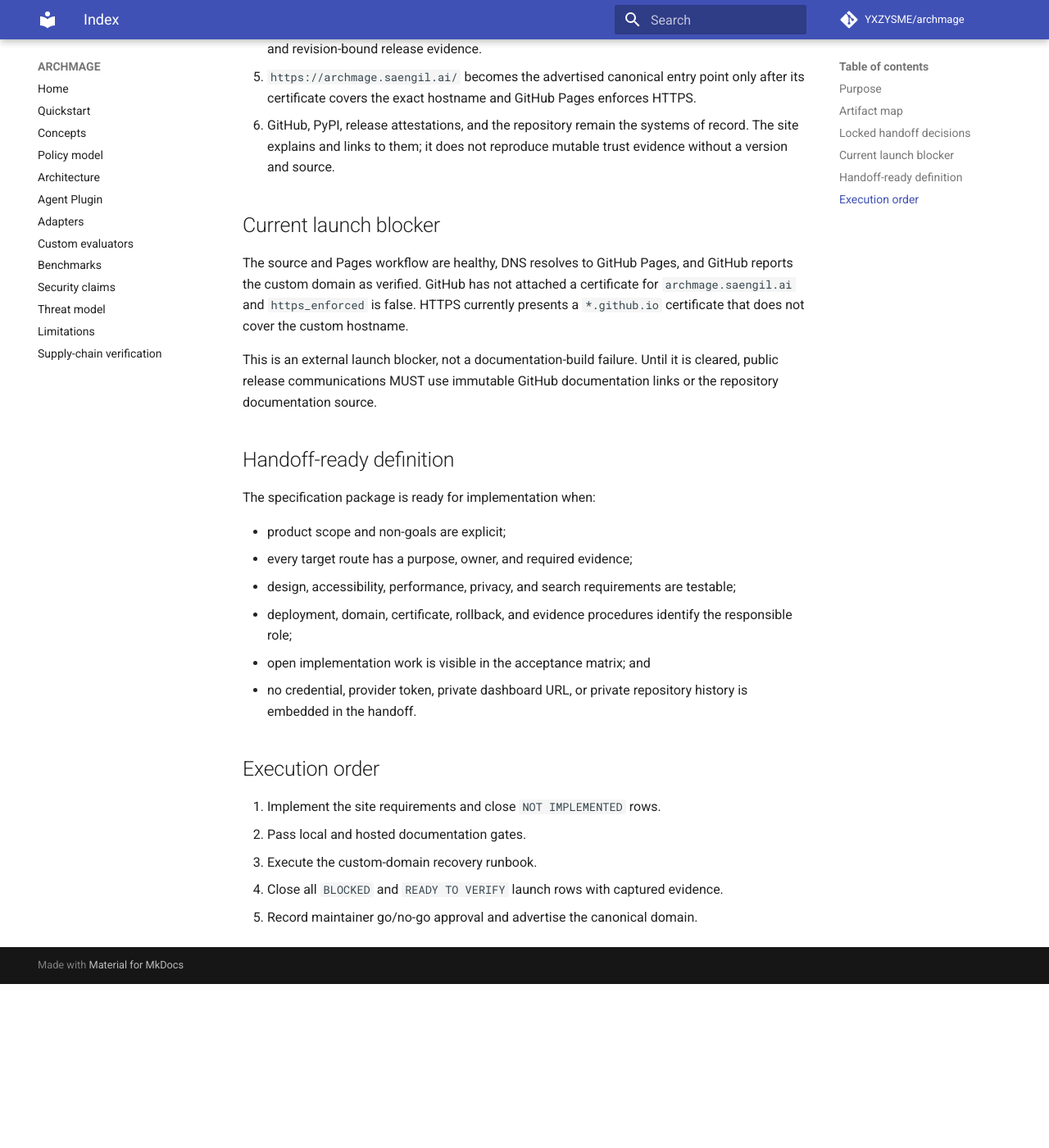
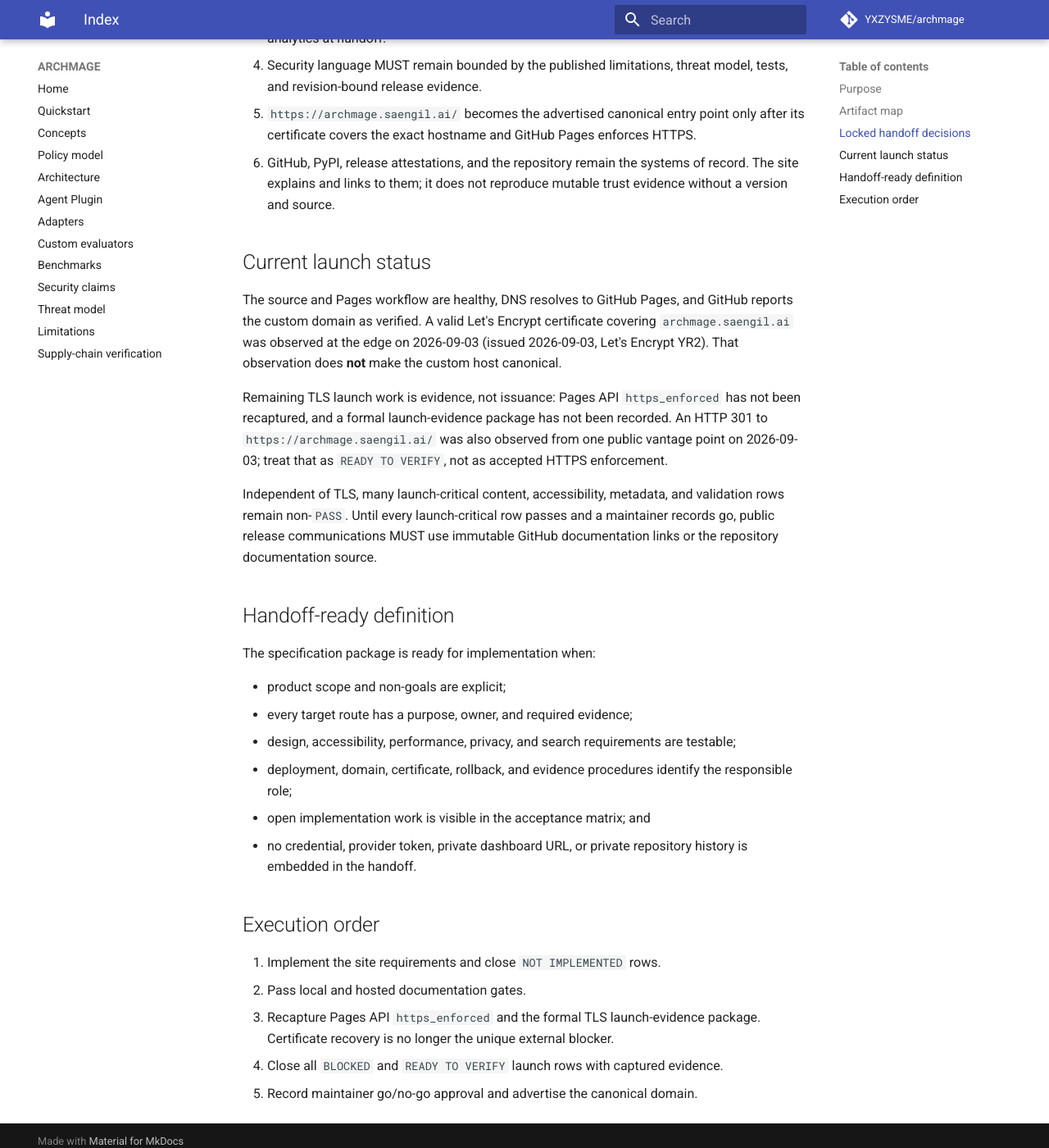
Before and after one commit to YXZYSME/archmage, an MkDocs documentation site: the page built from docs/specs/archmage-site/README.md, in a window 1280 px wide and 1400 px high, scrolled down 1575 px. Shown: the whole window at 82% size. Built offline with MkDocs 1.6.1 and Material for MkDocs 9.7.7, drawn with Linux system fonts in a browser that asks for light colours; comment, search, counter and statistics services are not loaded; before the commit the page ends 2775 px from its top, so only the background shows below that; some of the changed text lies outside the part shown.

Commit message:
docs: refresh changelog Unreleased and TLS wording (#14)
Record Unreleased changelog entries, README Changelog link, and TLS evidence refresh. Follow-up will mark production GO for archmage.saengil.ai.

```diff
--- a/docs/specs/archmage-site/README.md
+++ b/docs/specs/archmage-site/README.md
@@ -7,13 +7,14 @@
 |---|---|
 | Spec ID | `WEB-ARCHMAGE-001` |
 | Site | `archmage.saengil.ai` |
-| Status | **READY FOR IMPLEMENTATION — LAUNCH BLOCKED ON TLS** |
+| Status | **READY FOR IMPLEMENTATION — CANONICAL HOST NO-GO** |
 | Product owner | YXZYS |
 | Delivery owner | `YXZYSME/archmage` maintainer |
 | Approved proposal | [#11](https://github.com/YXZYSME/archmage/issues/11) |
 | Platform | MkDocs Material → GitHub Actions → GitHub Pages |
 | Canonical release | `archmage-ai==2.0.0` |
 | Snapshot date | 2026-08-25 |
+| TLS evidence refresh | 2026-09-03 |
 
 ## Purpose
 
@@ -52,17 +53,24 @@
    record. The site explains and links to them; it does not reproduce mutable
    trust evidence without a version and source.
 
-## Current launch blocker
+## Current launch status
 
 The source and Pages workflow are healthy, DNS resolves to GitHub Pages, and
-GitHub reports the custom domain as verified. GitHub has not attached a
-certificate for `archmage.saengil.ai` and `https_enforced` is false. HTTPS
-currently presents a `*.github.io` certificate that does not cover the custom
-hostname.
+GitHub reports the custom domain as verified. A valid Let's Encrypt certificate
+covering `archmage.saengil.ai` was observed at the edge on 2026-09-03 (issued
+2026-09-03, Let's Encrypt YR2). That observation does **not** make the custom
+host canonical.
 
-This is an external launch blocker, not a documentation-build failure. Until it
-is cleared, public release communications MUST use immutable GitHub documentation
-links or the repository documentation source.
+Remaining TLS launch work is evidence, not issuance: Pages API
+`https_enforced` has not been recaptured, and a formal launch-evidence package
+has not been recorded. An HTTP 301 to `https://archmage.saengil.ai/` was also
+observed from one public vantage point on 2026-09-03; treat that as
+`READY TO VERIFY`, not as accepted HTTPS enforcement.
+
+Independent of TLS, many launch-critical content, accessibility, metadata, and
+validation rows remain non-`PASS`. Until every launch-critical row passes and a
+maintainer records go, public release communications MUST use immutable GitHub
+documentation links or the repository documentation source.
 
 ## Handoff-ready definition
 
@@ -82,6 +90,7 @@
 
 1. Implement the site requirements and close `NOT IMPLEMENTED` rows.
 2. Pass local and hosted documentation gates.
-3. Execute the custom-domain recovery runbook.
+3. Recapture Pages API `https_enforced` and the formal TLS launch-evidence
+   package. Certificate recovery is no longer the unique external blocker.
 4. Close all `BLOCKED` and `READY TO VERIFY` launch rows with captured evidence.
 5. Record maintainer go/no-go approval and advertise the canonical domain.
```
Also changed, not shown: CHANGELOG.md (+16 -0 lines), README.md (+3 -2 lines), docs/specs/archmage-site/ACCEPTANCE_MATRIX.md (+18 -9 lines).
